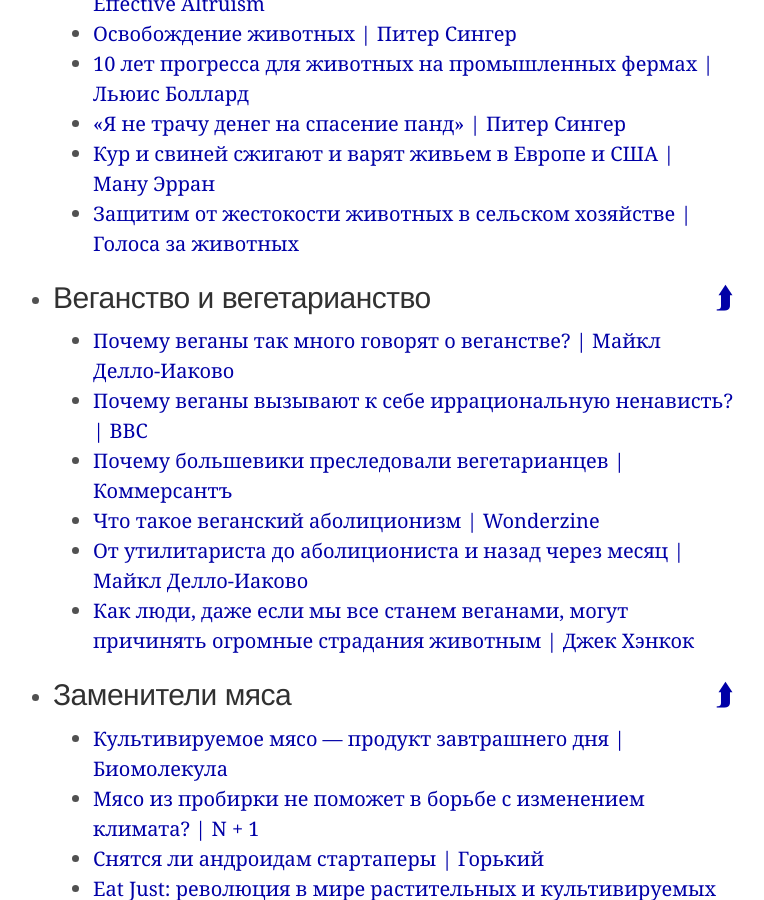
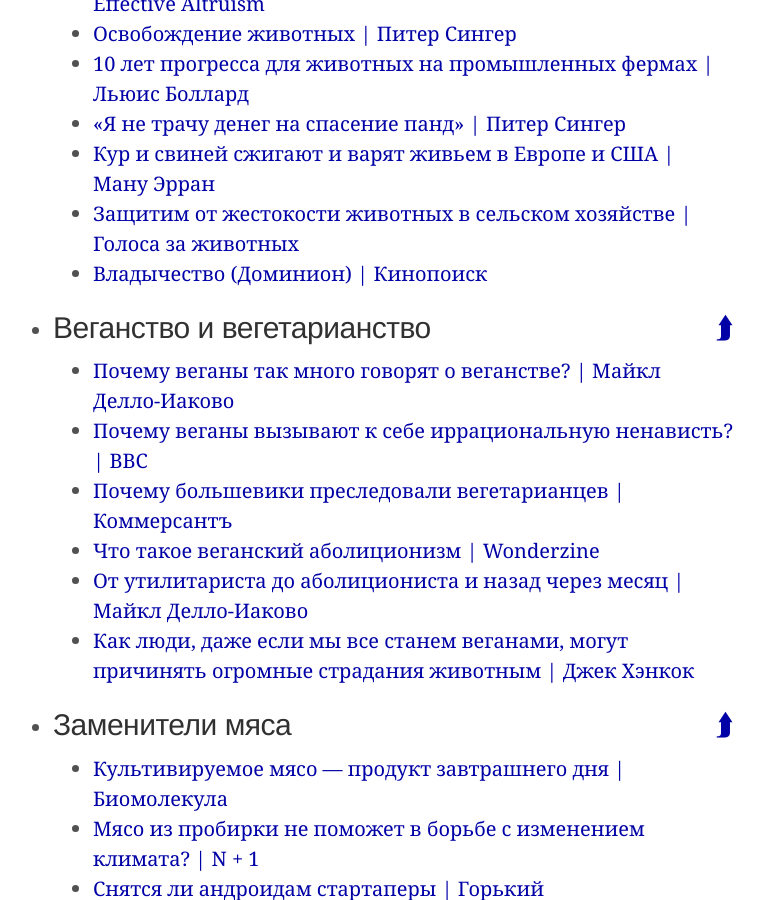
Before and after one commit to ReducingSuffering/reducingsuffering.github.io, a Jekyll site: the page built from index.md, in a window 1280 px wide and 900 px high, scrolled down 11623 px. Shown: the whole window, without its empty margins (267-1031 px from the left). Built offline with Jekyll 4.4.1, drawn with Linux system fonts in a browser that asks for light colours.

Commit message:
Update animals.html

```diff
--- a/_lists/animals.html
+++ b/_lists/animals.html
@@ -26,6 +26,7 @@
   - 42 # Питер Сингер: «Я не трачу денег на спасение панд» — Bookmate Journal
   - 551 # Кур и свиней сжигают и варят живьем в Европе и США — Ману Эрран
   - 514 # «Защитим от жестокости животных в сельском хозяйстве» — Голоса за животных
+  - 586 # Владычество (Доминион)
 - title: Веганство и вегетарианство
   mark: Веганство_и_вегетарианство
   nodes:
```
